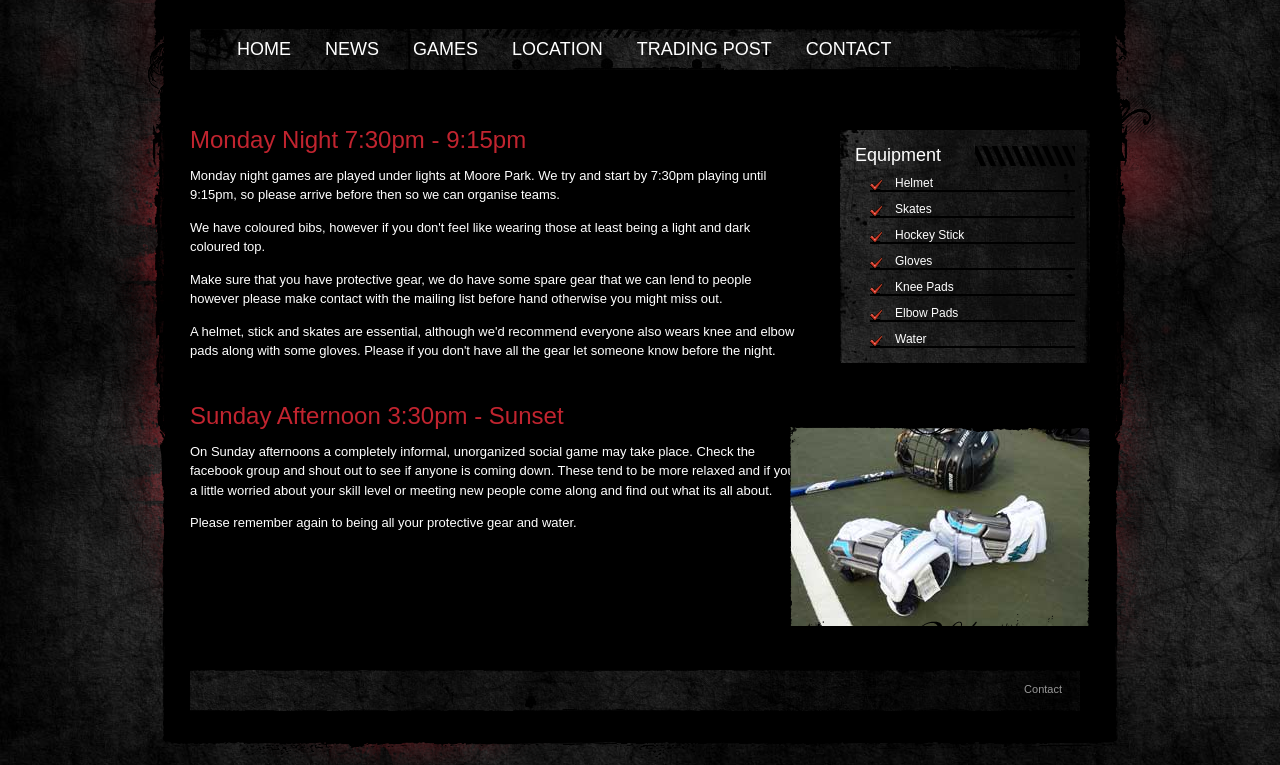
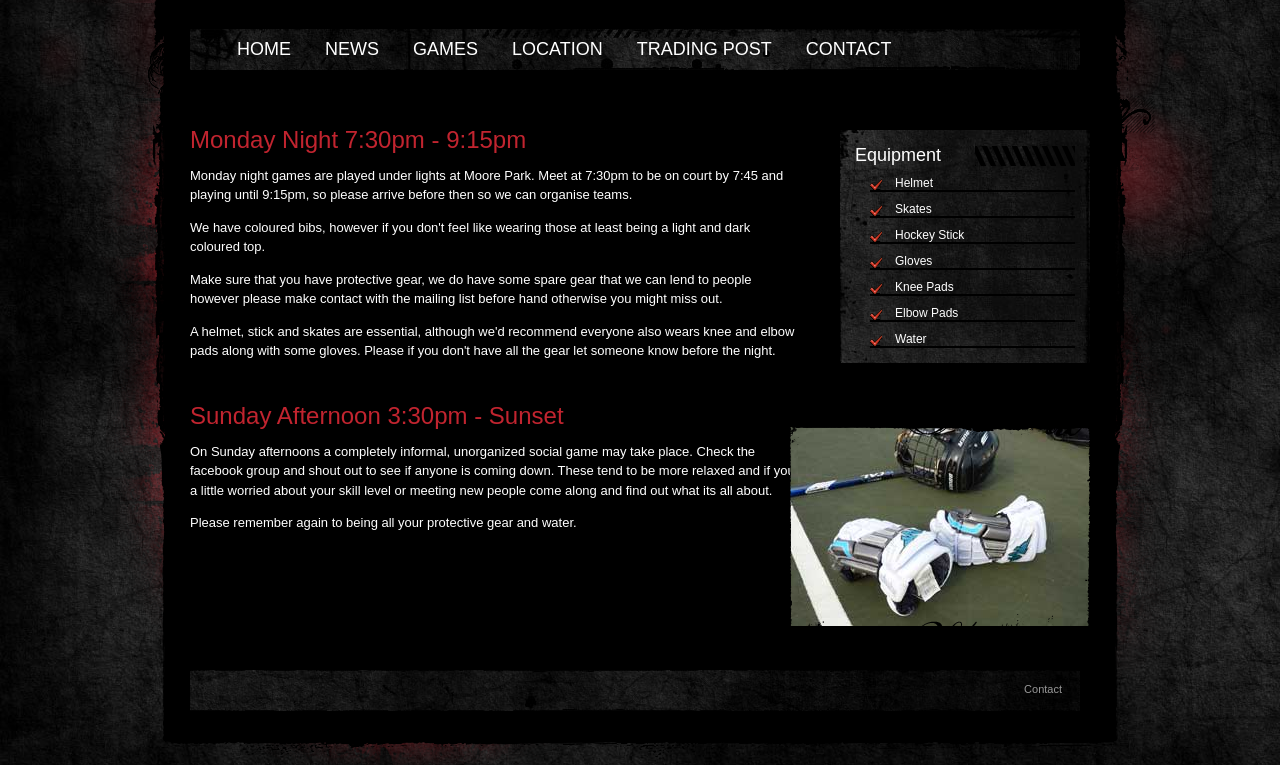
Before and after one commit to pceccato/sydneyinlinehockey, a Python web app: template templates/games.html in a window 1280 px wide. Shown: the part 101-866 px from the top of the page. Run offline with Jinja, Linux system fonts and the light colour scheme; the template is opened without the code that fills it, so the values that code supplies are empty; some libraries are stand-ins or nearby versions; some web fonts are replaced.

Commit message:
Update games.html

```diff
--- a/templates/games.html
+++ b/templates/games.html
@@ -3,7 +3,7 @@
           <div id="content">
             <div id="left_column_610">
                 <h1>Monday Night 7:30pm - 9:15pm</h1>
-                <p>Monday night games are played under lights at Moore Park. We try and start by 7:30pm playing until 9:15pm, so please arrive before then so we can organise teams.</p>
+                <p>Monday night games are played under lights at Moore Park. Meet at 7:30pm to be on court by 7:45 and playing until 9:15pm, so please arrive before then so we can organise teams.</p>
                 <p>We have coloured bibs, however if you don't feel like wearing those at least being a light and dark coloured top.</p>
                 <p>Make sure that you have protective gear, we do have some spare gear that we can lend to people however please make contact with the mailing list before hand otherwise you might miss out.</p>
                 <p>A helmet, stick and skates are essential, although we'd recommend everyone also wears knee and elbow pads along with some gloves. Please if you don't have all the gear let someone know before the night.</p>
```
